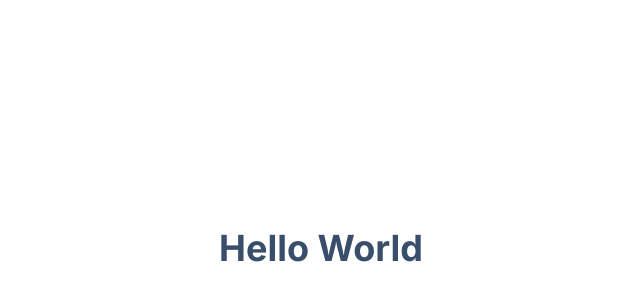
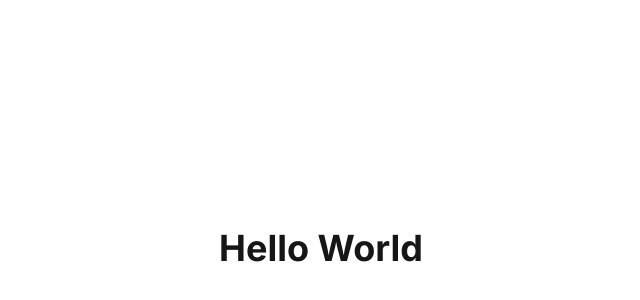
Before and after one commit to yuvalysh0/portfolio, a Next.js app: page / in a window 1280 px wide. Shown: the part 152-452 px from the top of the page, without its empty margins (319-959 px from the left). Built offline with nearby package versions, Linux system fonts and the light colour scheme.

Commit message:
changed daisyUI theme

```diff
--- a/tailwind.config.ts
+++ b/tailwind.config.ts
@@ -14,7 +14,7 @@ const config: Config = {
     require('daisyui'),
   ],
   daisyui: {
-    themes: ["winter"],
+    themes: ["pastel"],
   },
 };
 export default config;
```
